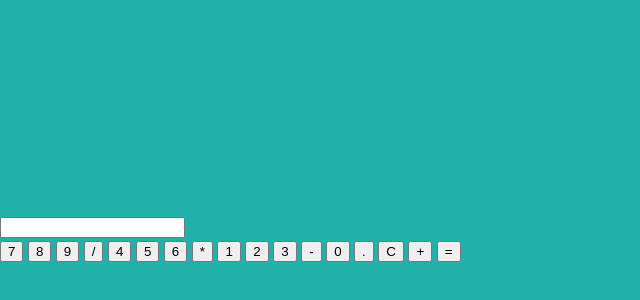
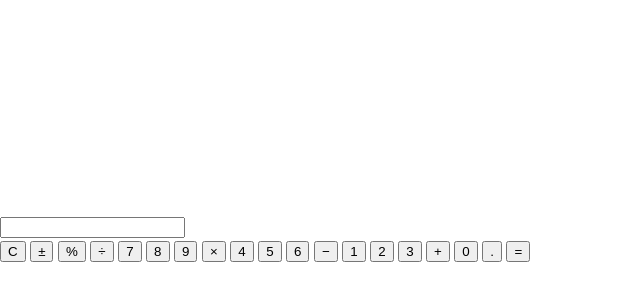
Before and after one commit to samuelmbp/calculator, a website built with Vite: page index.html in a window 1280 px wide. Shown: the part 162-462 px from the top of the page, without its empty margins (0-640 px from the left). Built offline with nearby package versions, Linux system fonts and the light colour scheme.

Commit message:
Refactor: rearrange the calculator keys and add math symbols

```diff
--- a/index.html
+++ b/index.html
@@ -14,25 +14,27 @@
           - additional buttons: clear (c), period (.), equal (=)
        -->
         <div class="calculator">
-            <input type="text" id="display" readonly />
-            <div class="buttons">
-                <button class="button">7</button>
-                <button class="button">8</button>
-                <button class="button">9</button>
-                <button class="button">/</button>
-                <button class="button">4</button>
-                <button class="button">5</button>
-                <button class="button">6</button>
-                <button class="button">*</button>
-                <button class="button">1</button>
-                <button class="button">2</button>
-                <button class="button">3</button>
-                <button class="button">-</button>
-                <button class="button">0</button>
-                <button class="button">.</button>
-                <button class="button">C</button>
-                <button class="button">+</button>
-                <button class="button">=</button>
+            <input type="calculator__text" id="calculator__display" />
+            <div class="calculator__buttons">
+                <button class="calculator__button">C</button>
+                <button class="calculator__button">&#177;</button>
+                <button class="calculator__button">&#37;</button>
+                <button class="calculator__button">&divide;</button>
+                <button class="calculator__button">7</button>
+                <button class="calculator__button">8</button>
+                <button class="calculator__button">9</button>
+                <button class="calculator__button">&times;</button>
+                <button class="calculator__button">4</button>
+                <button class="calculator__button">5</button>
+                <button class="calculator__button">6</button>
+                <button class="calculator__button">&minus;</button>
+                <button class="calculator__button">1</button>
+                <button class="calculator__button">2</button>
+                <button class="calculator__button">3</button>
+                <button class="calculator__button">&plus;</button>
+                <button class="calculator__button flex__two">0</button>
+                <button class="calculator__button">&#46;</button>
+                <button class="calculator__button">=</button>
             </div>
         </div>
         <script type="module" src="/src/main.ts"></script>
--- a/src/style.scss
+++ b/src/style.scss
@@ -3,7 +3,7 @@
     line-height: 1.5;
     font-weight: 400;
     color: rgba(255, 255, 255, 0.87);
-    background-color: lightseagreen;
+    box-sizing: border-box;
 }
 
 body {
@@ -13,10 +13,3 @@ body {
     min-width: 320px;
     min-height: 100vh;
 }
-
-// #app {
-//     max-width: 1280px;
-//     margin: 0 auto;
-//     padding: 2rem;
-//     text-align: center;
-// }
```
